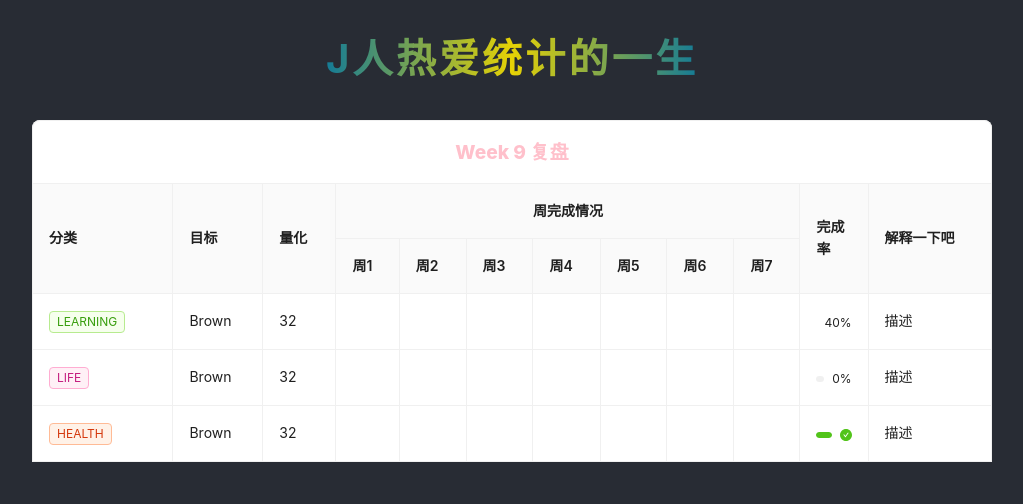
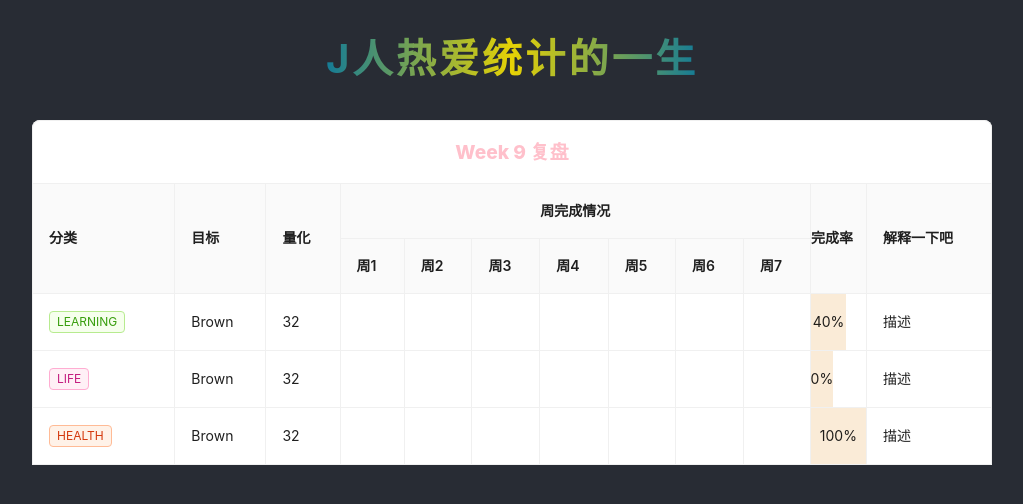
Before and after one commit to CodingWithAlice/J-Table, a React (Create React App) app: page / in a window 1280 px wide. Shown: the top 504 px of the page, without its empty margins (128-1151 px from the left). Built offline with nearby package versions, Linux system fonts and the light colour scheme.

Commit message:
edit: 完成度样式实现

```diff
--- a/src/App.css
+++ b/src/App.css
@@ -32,3 +32,7 @@
     width: 75%;
     margin-top: 8px;
 }
+
+.rateBox {
+    padding: 0 !important;
+}
--- a/src/App.js
+++ b/src/App.js
@@ -20,7 +20,7 @@ function App() {
             key: 'category',
             dataIndex: 'category',
             title: '分类',
-            render: (_, { category } ) => (
+            render: (_, { category }) => (
                 <>
                     {category?.map((c) => {
                         let color = CategoryColor[c]
@@ -58,8 +58,16 @@ function App() {
             dataIndex: 'rate',
             title: '完成率',
             width: 56,
-            render: (_ ,{ rate }) => {
-                return <Progress percent={Number(rate)} size="small" status={Number(rate)===100 ? 'success': 'active'}/>
+            className: 'rateBox',
+            render: (_, { rate }) => {
+                return <div style={{
+                    backgroundColor: 'antiquewhite',
+                    width: `${rate < 40 ? 40 : rate * 0.6 + 40}%`,
+                    height: 56 ,
+                    display: 'flex',
+                    alignItems: 'center',
+                    justifyContent: 'center'
+                }} className='rate'>{rate}%</div>
             }
         },
         {
```
Lines whose indentation alone changed are shown as unchanged.
